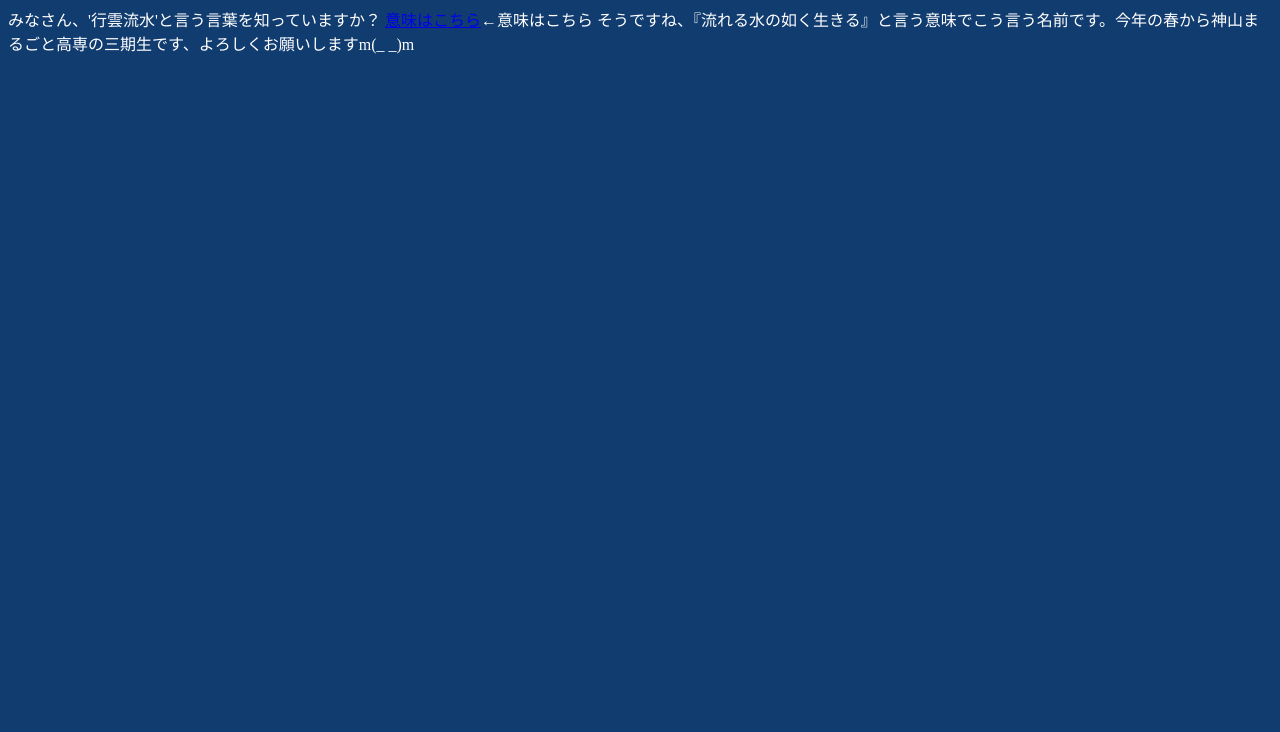
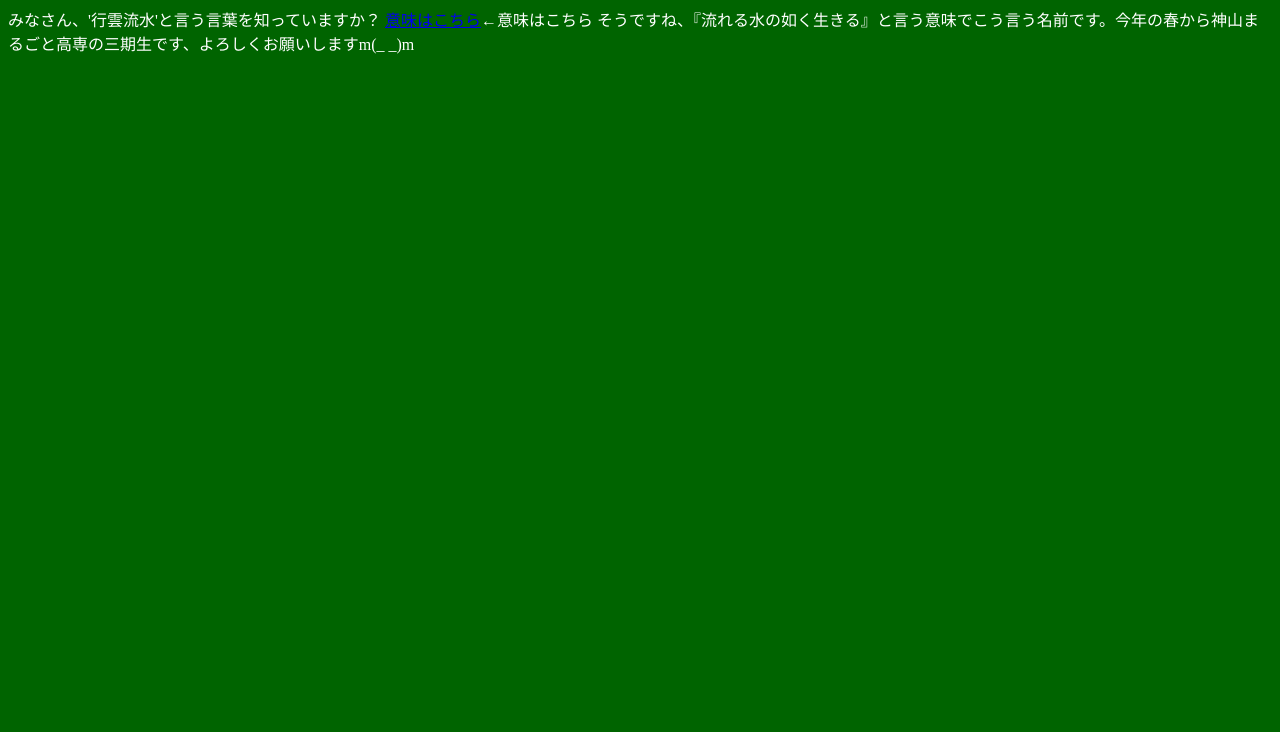
Before and after one commit to Wara0509/testweb, a plain HTML site: page index.html in a window 1280 px wide. Shown: the part 68-800 px from the top of the page. Drawn offline with Linux system fonts and the light colour scheme.

Commit message:
Update index.html

```diff
--- a/index.html
+++ b/index.html
@@ -1,4 +1,4 @@
- <body bgcolor="#113c70">
+ <body bgcolor="#006400">
  <font color="white"><h1>はじめまして、Wataと申します</h1></font>
  <font color="white">みなさん、'行雲流水'と言う言葉を知っていますか？
  <a href="https://ja.wikipedia.org/wiki/%E8%A1%8C%E9%9B%B2%E6%B5%81%E6%B0%B4" target="_blank">意味はこちら</a><font color="white">←意味はこちら
```
